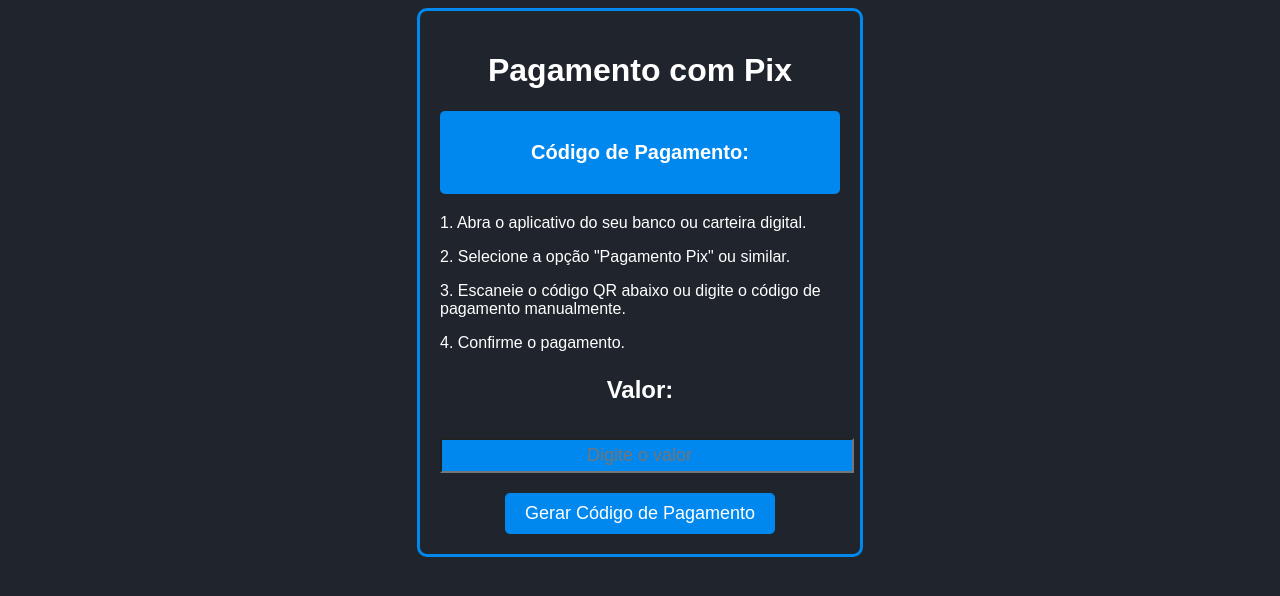
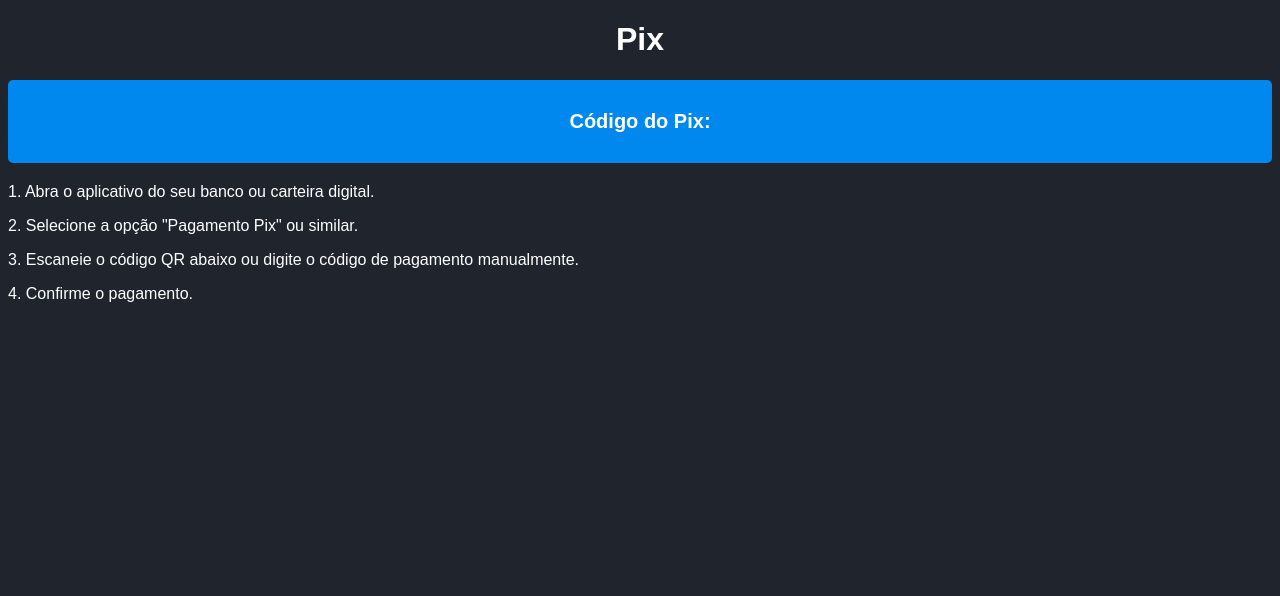
Before and after one commit to Marynamore/Cine-Community, a PHP site: page /view/pix.php in a window 1280 px wide. Shown: the top 596 px of the page. Run offline with PHP 8.4, Linux system fonts and the light colour scheme.

Commit message:
Atualizado 10/05

```diff
--- a/lp_origin/control/item_transacao_control.php
+++ b/lp_origin/control/item_transacao_control.php
@@ -53,7 +53,8 @@ if ($_SERVER['REQUEST_METHOD'] === 'POST') {
     $dados = array(
         'items' => array(
             array(
-                'description' => $description,
+                'currency_id' => 'BRL',
+                'description' => $descricao,
             )
         ),
         'payer' => array(
@@ -90,7 +91,7 @@ if ($_SERVER['REQUEST_METHOD'] === 'POST') {
         // Chame a função pixMethod() do TransacaoDAO passando os dados de pagamento
         $transacaoDAO->pixMethod($dados_pix);
 
-    } elseif ($method === 'tickte') {
+    } elseif ($method === 'ticket_url') {
 
         $transacaoDAO->pixMethod($dados_pix);
 
--- a/lp_origin/view/pix.php
+++ b/lp_origin/view/pix.php
@@ -6,30 +6,19 @@
     <title>Document</title>
 </head>
 <body>
-    <div class="container">
-      <h1>Pagamento com Pix</h1>
+  <form action="" method="get" id="pix-form">
+    <h1>Pix</h1>
+    <div class="payment-code">
+        <p><strong>Código do Pix:</strong></p>
+        <p><span id="pix-code"></span></p>
+    </div>
 
-      <div class="payment-code">
-        <p>Código de Pagamento:</p>
-        <p id="code"></p>
-      </div>
-
-      <div class="payment-instructions">
+    <div class="payment-instructions">
         <p>1. Abra o aplicativo do seu banco ou carteira digital.</p>
         <p>2. Selecione a opção "Pagamento Pix" ou similar.</p>
         <p>3. Escaneie o código QR abaixo ou digite o código de pagamento manualmente.</p>
         <p>4. Confirme o pagamento.</p>
-      </div>
-
-      <div class="payment-amount">
-        <p>Valor:</p>
-        <input type="number" id="amount" placeholder="Digite o valor" step="0.01">
-      </div>
-
-      <div class="payment-button">
-        <button onclick="generateCode()">Gerar Código de Pagamento</button>
-      </div>
     </div>
-    <script src="pix.js"></script>
+  </form>
 </body>
 </html>
```
Also changed, not shown: lp_origin/view/transacao.php (+10 -9 lines).
